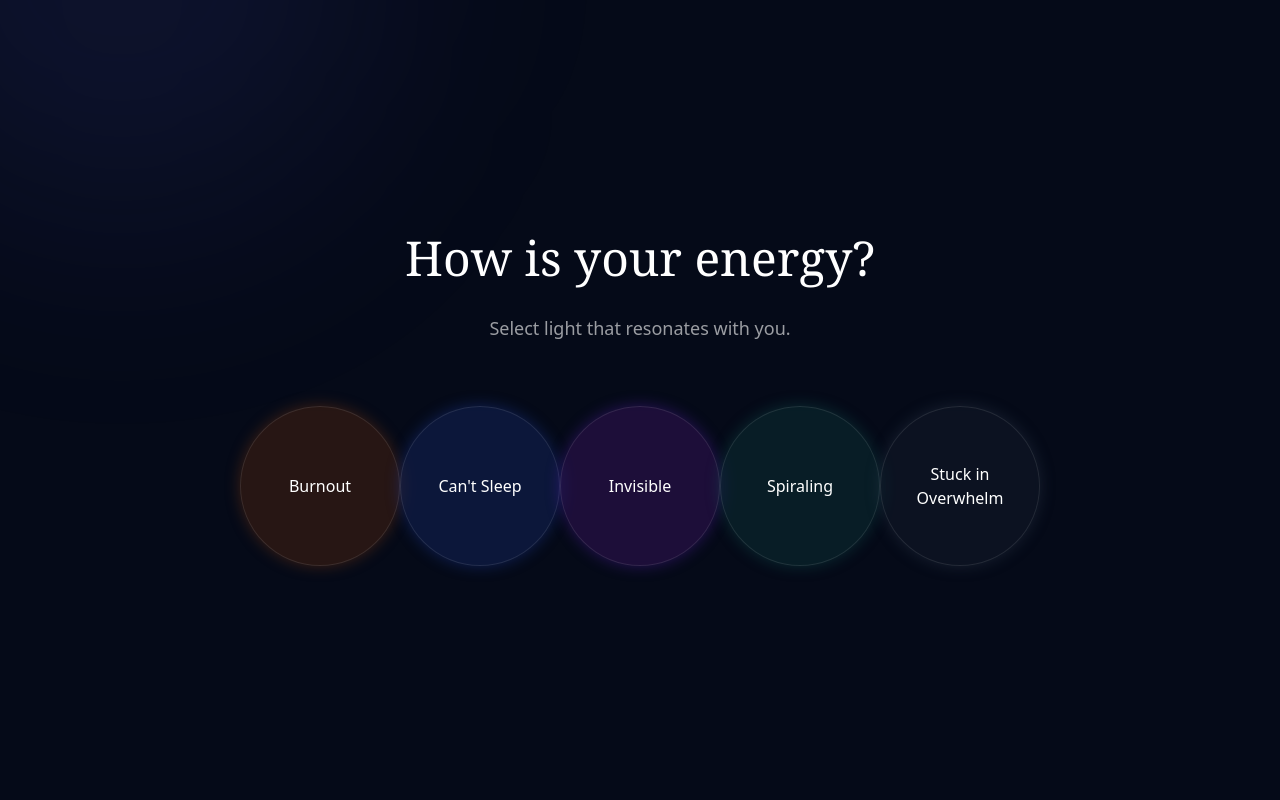
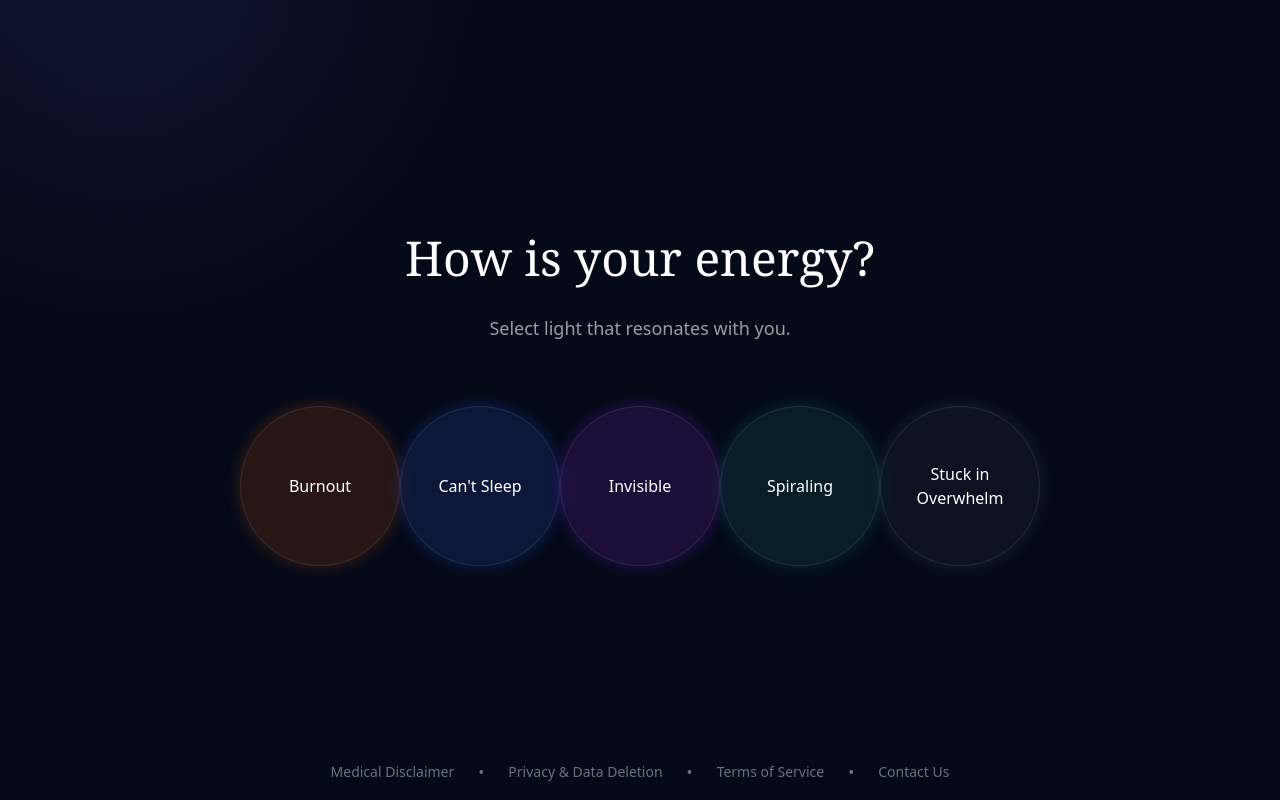
Before and after one commit to luyao442096-glitch/deepsoul, a Next.js app: page / in a window 1280 px wide. Shown: the top 800 px of the page. Built offline with nearby package versions, Linux system fonts and the light colour scheme; no server answers.

Commit message:
fix: update login button to use ssr client

```diff
--- /dev/null
+++ b/app/components/FooterWrapper.tsx
@@ -0,0 +1,17 @@
+'use client';
+
+import { usePathname } from 'next/navigation';
+import Footer from './Footer';
+
+export default function FooterWrapper() {
+  const pathname = usePathname();
+
+  // 检查是否为聊天页面
+  const isChatPage = pathname === '/dashboard/chat';
+
+  if (isChatPage) {
+    return null;
+  }
+
+  return <Footer />;
+}
--- a/app/layout.tsx
+++ b/app/layout.tsx
@@ -1,6 +1,7 @@
 import type { Metadata } from "next";
 import { Geist, Geist_Mono } from "next/font/google";
 import "./globals.css";
+import FooterWrapper from "./components/FooterWrapper";
 
 const geistSans = Geist({
   variable: "--font-geist-sans",
@@ -107,6 +108,7 @@ export default function RootLayout({
       </head>
       <body className={`${geistSans.variable} ${geistMono.variable} antialiased`}>
         {children}
+        <FooterWrapper />
       </body>
     </html>
   );
```
